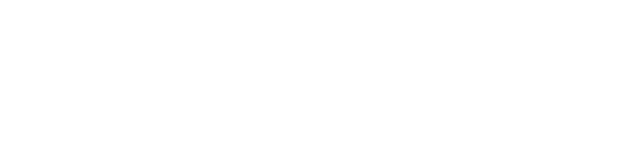
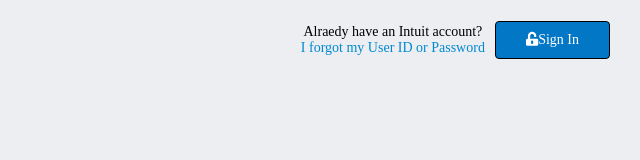
Before and after one commit to sumon0002001/html_form, a plain HTML site: page index.html in a window 1280 px wide. Shown: the whole page, without its empty margins (640-1280 px from the left). Drawn offline with Linux system fonts and the light colour scheme.

Commit message:
adding header

```diff
--- a/index.html
+++ b/index.html
@@ -4,8 +4,17 @@
     <meta charset="UTF-8">
     <meta name="viewport" content="width=device-width, initial-scale=1.0">
     <title>Mint Form</title>
+    <link rel="stylesheet" href="styles/style.css">
+    <link rel="stylesheet" href="https://use.fontawesome.com/releases/v5.14.0/css/all.css" integrity="sha384-HzLeBuhoNPvSl5KYnjx0BT+WB0QEEqLprO+NBkkk5gbc67FTaL7XIGa2w1L0Xbgc" crossorigin="anonymous">
 </head>
 <body>
+    <header>
+        <div class="acc-info">
+            <p>Alraedy have an Intuit account?</p>
+            <a class="user-id" href="#">I forgot my User ID or Password</a>
+        </div>
+        <a class="button-signin" href="#"><i class="fas fa-unlock-alt"></i>Sign In</a>
+    </header>
 
 </body>
 </html>
--- a/styles/style.css
+++ b/styles/style.css
@@ -0,0 +1,63 @@
+/* http://meyerweb.com/eric/tools/css/reset/
+   v2.0 | 20110126
+   License: none (public domain)
+*/
+
+html, body, div, span, applet, object, iframe,
+h1, h2, h3, h4, h5, h6, p, blockquote, pre,
+a, abbr, acronym, address, big, cite, code,
+del, dfn, em, img, ins, kbd, q, s, samp,
+small, strike, strong, sub, sup, tt, var,
+b, u, i, center,
+dl, dt, dd, ol, ul, li,
+fieldset, form, label, legend,
+table, caption, tbody, tfoot, thead, tr, th, td,
+article, aside, canvas, details, embed,
+figure, figcaption, footer, header, hgroup,
+menu, nav, output, ruby, section, summary,
+time, mark, audio, video {
+	margin: 0;
+	padding: 0;
+	border: 0;
+	font-size: 100%;
+	font: inherit;
+	vertical-align: baseline;
+}
+
+body {
+    margin: 0;
+    padding: 0;
+    background-color:#ECEEF1  ;
+    font-size: 10px;
+}
+
+header {
+    display: flex;
+    flex-direction: row;
+    justify-content: flex-end;
+    align-items: center;
+    padding: 10px 30px;
+    font-size: 1.4em;
+}
+
+.acc-info {
+    display: flex;
+    flex-direction: column;
+    justify-content: space-between;
+    align-items: center;
+    padding-right: 10px ;
+}
+
+.user-id {
+    text-decoration: none;
+    color: #0089D2;
+}
+
+.button-signin {
+    text-decoration: none;
+    border: 1px solid black;
+    border-radius: 4px;
+    background-color: #0177C5 ;
+    color: white;
+    padding: 10px 30px;
+}
```
